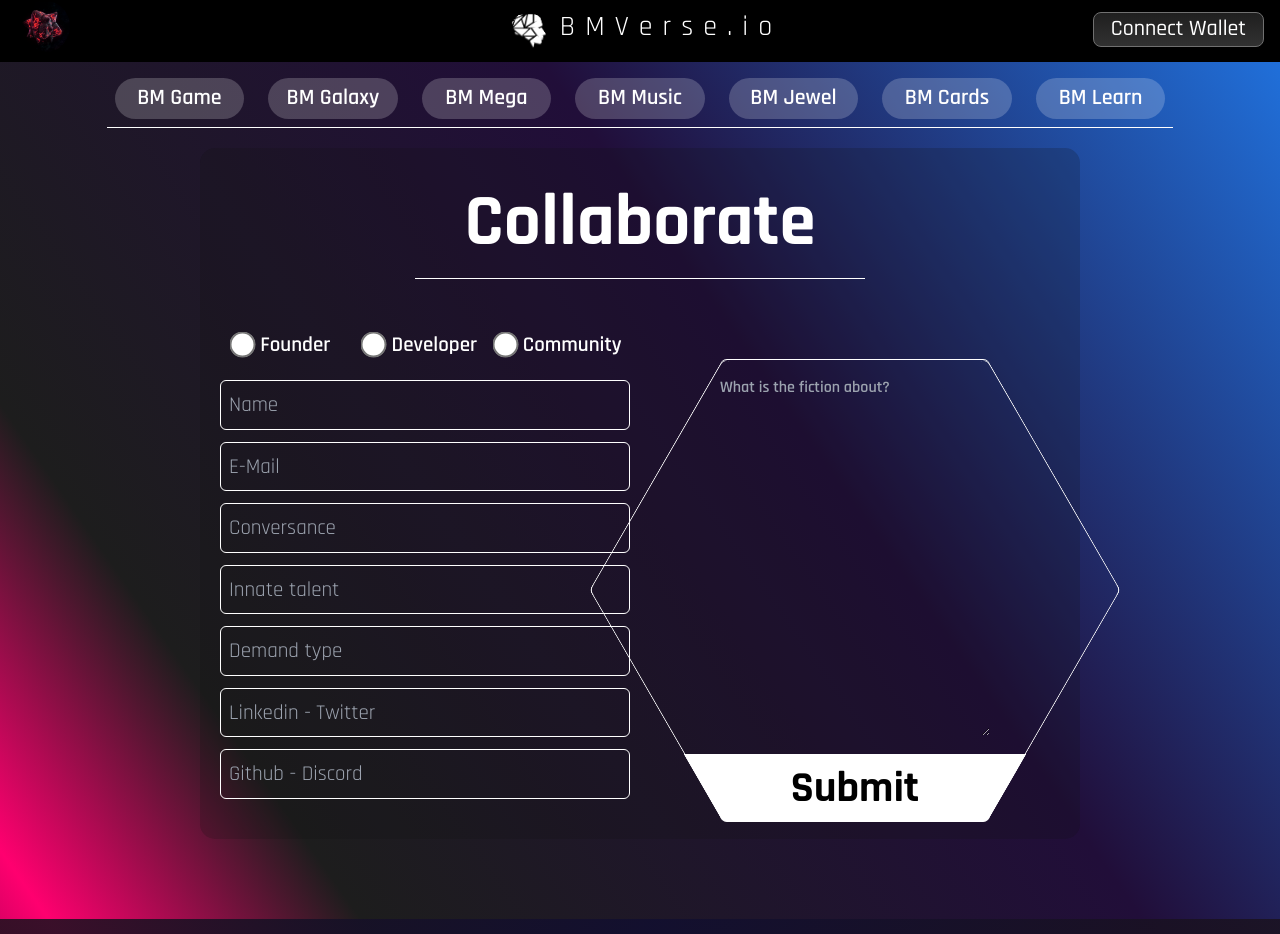
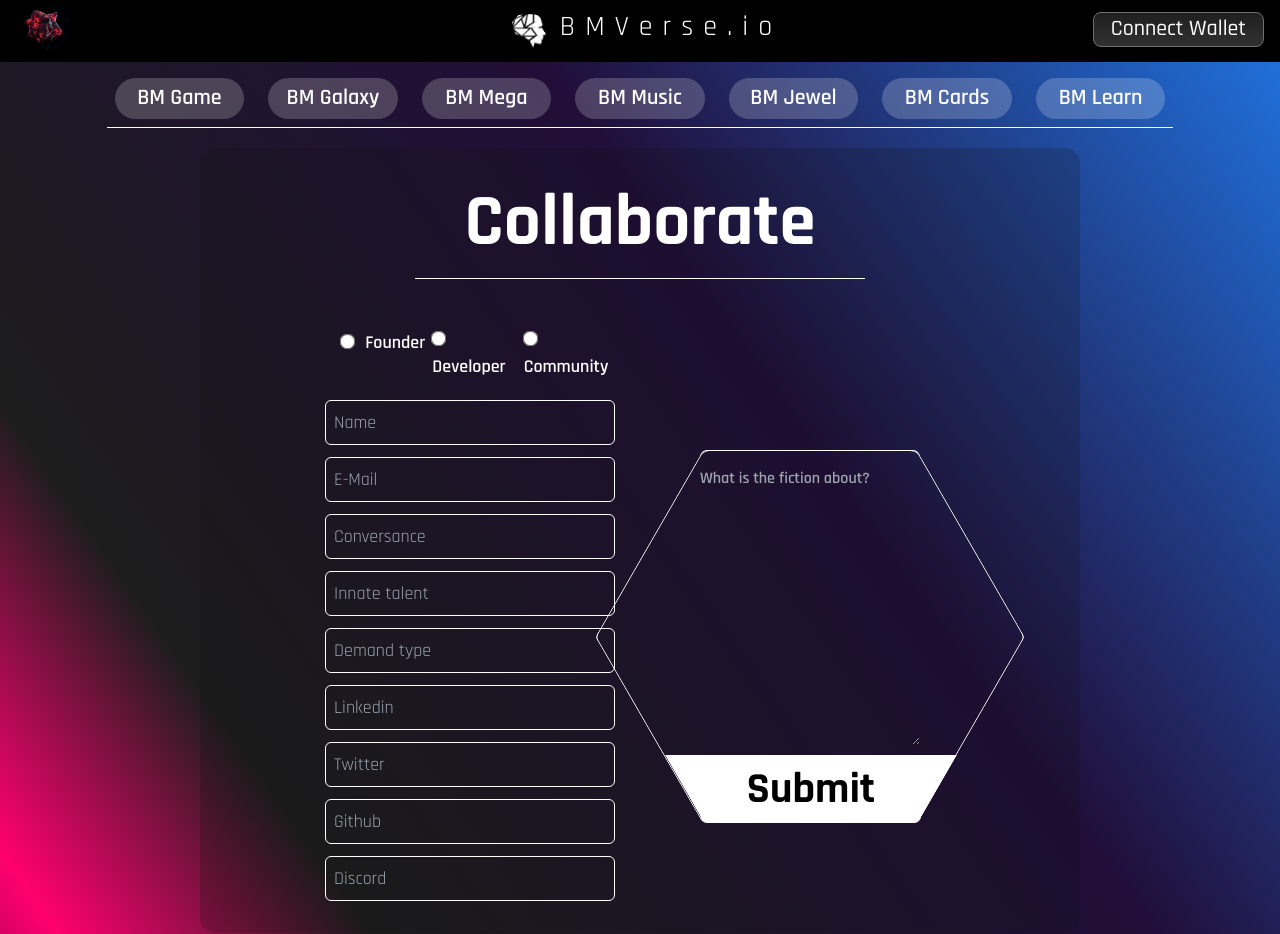
Before and after one commit to beautifullminds/bmverse-frontend, a React (Create React App) app: page /#/bmllabs in a window 1280 px wide. Shown: the top 934 px of the page. Built offline with nearby package versions, Linux system fonts and the light colour scheme; what bnc-onboard would draw is missing.

Commit message:
reduce size, add more fields in collab

```diff
--- a/src/pages/BMblocks/BMcollab.tsx
+++ b/src/pages/BMblocks/BMcollab.tsx
@@ -17,7 +17,7 @@
 
 const radioStyle = {
   border: "0px",
-  transform: "scale(2)",
+  transform: "scale(1.2)",
   marginRight: "0.7rem"
 };
 
@@ -36,7 +36,10 @@
   const [demand, setDemand] = useState("");
   const [linked, setLinked] = useState("");
   const [github, setGithub] = useState("");
+  const [twitter, setTwitter] = useState("");
+  const [discord, setDiscord] = useState("");
   const [fiction, setFiction] = useState("");
+  const [incubator, setIncubator] = useState("");
 
   const onSubmit = async () => {
     if (!email) {
@@ -61,6 +64,9 @@
       demand,
       linked,
       github,
+      twitter,
+      discord,
+      incubator,
       fiction
     });
     if (result.status === 200) {
@@ -73,6 +79,9 @@
       setFiction("");
       setLinked("");
       setGithub("");
+      setDiscord("");
+      setTwitter("");
+      setIncubator("");
     } else {
       toast.warning("Error occurred");
     }
@@ -90,92 +99,126 @@
                 Collaborate
               </h3>
             </div>
-            <div className="grid grid-cols-1 xl:grid-cols-2 gap-5">
+            <div className="grid grid-cols-1 xl:grid-cols-2 m-auto gap-[50px] w-3/4">
               <div>
                 <div className="grid grid-cols-1 md:grid-cols-3 text-left mb-5 pl-4">
                   <div>
                     <input
+                      id="radio1"
                       type="radio"
                       style={radioStyle}
                       name="collaborater"
                       onClick={() => setType("Founder")}
                     />
-                     <label className="text-21 font-semibold">Founder</label>
+
+                    <label htmlFor="radio1" className="text-18 font-semibold">
+                      Founder
+                    </label>
                   </div>
                   <div>
                     <input
+                      id="radio2"
                       type="radio"
                       style={radioStyle}
                       name="collaborater"
                       onClick={() => setType("Developer")}
                     />
-                     <label className="text-21 font-semibold">Developer</label>
+
+                    <label htmlFor="radio2" className="text-18 font-semibold">
+                      Developer
+                    </label>
                   </div>
                   <div>
                     <input
+                      id="radio3"
                       type="radio"
                       style={radioStyle}
                       name="collaborater"
                       onClick={() => setType("Community")}
                     />
-                     <label className="text-21 font-semibold">Community</label>
+
+                    <label htmlFor="radio3" className="text-18 font-semibold">
+                      Community
+                    </label>
                   </div>
                 </div>
                 <div>
                   <input
-                    className="border-1 rounded-md text-21 p-2 w-full mb-3 bg-transparent border"
+                    className="border-1 rounded-md text-18 p-2 w-full mb-3 bg-transparent border"
                     placeholder="Name"
                     value={name}
                     onChange={(e) => setName(e.target.value)}
                   />
                   <input
-                    className="border-1 rounded-md text-21 p-2 w-full mb-3 bg-transparent border"
+                    className="border-1 rounded-md text-18 p-2 w-full mb-3 bg-transparent border"
                     placeholder="E-Mail"
                     value={email}
                     onChange={(e) => setEmail(e.target.value)}
                   />
                   <input
-                    className="border-1 rounded-md text-21 p-2 w-full mb-3 bg-transparent border"
+                    className="border-1 rounded-md text-18 p-2 w-full mb-3 bg-transparent border"
                     placeholder="Conversance"
                     value={conversance}
                     onChange={(e) => setConversance(e.target.value)}
                   />
                   <input
-                    className="border-1 rounded-md text-21 p-2 w-full mb-3 bg-transparent border"
+                    className="border-1 rounded-md text-18 p-2 w-full mb-3 bg-transparent border"
                     placeholder="Innate talent"
                     value={talent}
                     onChange={(e) => setTalent(e.target.value)}
                   />
                   <input
-                    className="border-1 rounded-md text-21 p-2 w-full mb-3 bg-transparent border"
+                    className="border-1 rounded-md text-18 p-2 w-full mb-3 bg-transparent border"
                     placeholder="Demand type"
                     value={demand}
                     onChange={(e) => setDemand(e.target.value)}
                   />
                   <input
-                    className="border-1 rounded-md text-21 p-2 w-full mb-3 bg-transparent border"
-                    placeholder="Linkedin - Twitter"
+                    className="border-1 rounded-md text-18 p-2 w-full mb-3 bg-transparent border"
+                    placeholder="Linkedin"
                     value={linked}
                     onChange={(e) => setLinked(e.target.value)}
                   />
                   <input
-                    className="border-1 rounded-md text-21 p-2 w-full mb-3 bg-transparent border"
-                    placeholder="Github - Discord"
+                    className="border-1 rounded-md text-18 p-2 w-full mb-3 bg-transparent border"
+                    placeholder="Twitter"
+                    value={twitter}
+                    onChange={(e) => setTwitter(e.target.value)}
+                  />
+                  <input
+                    className="border-1 rounded-md text-18 p-2 w-full mb-3 bg-transparent border"
+                    placeholder="Github"
                     value={github}
                     onChange={(e) => setGithub(e.target.value)}
                   />
+                  <input
+                    className="border-1 rounded-md text-18 p-2 w-full mb-3 bg-transparent border"
+                    placeholder="Discord"
+                    value={discord}
+                    onChange={(e) => setDiscord(e.target.value)}
+                  />
+                  {type === "Founder" && (
+                    <input
+                      className="border-1 rounded-md text-18 p-2 w-full mb-3 bg-transparent border"
+                      placeholder="Incubator / Accelerator"
+                      value={incubator}
+                      onChange={(e) => setIncubator(e.target.value)}
+                    />
+                  )}
                 </div>
               </div>
+              <div className="flex justify-center items-center">
                 <div className="relative pt-[30px]">
                   <div className="hex py-4">
                     <textarea
                       rows={15}
-                    className="bg-transparent w-full outline-none relative z-99 font-semibold h-[177px] md:h-[360px]"
+                      className="bg-transparent w-full outline-none relative z-99 font-semibold h-[177px] md:h-[278px]"
                       placeholder="What is the fiction about?"
                       value={fiction}
                       onChange={(e) => setFiction(e.target.value)}
                     />
                   </div>
+                  <div className="w-[220px] relative m-auto">
                     <div className="absolute h-[68px] overflow-hidden w-full m-auto submit-btn">
                       <div
                         className="hex text-black"
@@ -194,6 +237,8 @@
                 </div>
               </div>
             </div>
+          </div>
+        </div>
         <Footer />
       </div>
     </Layout>
--- a/src/styles/blocks.scss
+++ b/src/styles/blocks.scss
@@ -43,8 +43,8 @@
 .hex {
   position: relative;
   margin: auto;
-  width: 270px;
-  height: 460px;
+  width: 220px;
+  height: 372px;
   border-radius: 7px;
   background: transparent;
   transition: opacity 0.5s;
@@ -78,7 +78,9 @@
 
 .submit-btn {
   transform: scaleY(-1);
-  top: 425px;
+  top: -67px;
+  width: 294px;
+  left: -36px;
 }
 
 .limited-text {
@@ -155,6 +157,8 @@
 
   .submit-btn {
     transform: scaleY(-1);
-    top: 242px;
+    top: -69px;
+    left: -12px;
+    width: 246px;
   }
 }
```
Lines whose indentation alone changed are shown as unchanged.
